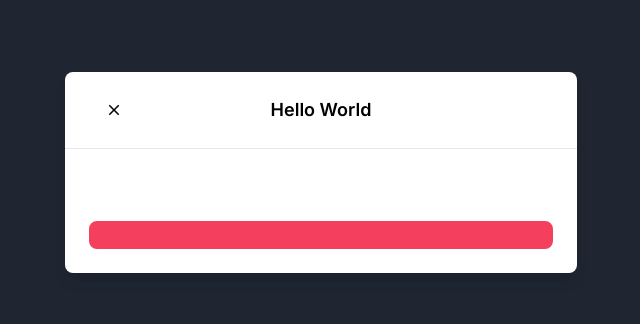
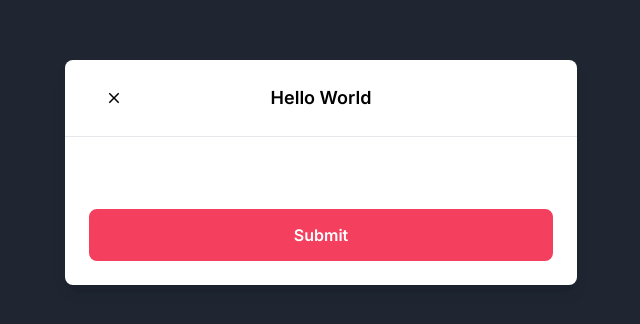
Before and after one commit to briannguy3n/freegroceries, a Next.js app: page / in a window 1280 px wide. Shown: the part 228-552 px from the top of the page, without its empty margins (319-959 px from the left). Built offline with nearby package versions, Linux system fonts and the light colour scheme.

Commit message:
Update layout.tsx

```diff
--- a/app/layout.tsx
+++ b/app/layout.tsx
@@ -23,7 +23,7 @@ export default function RootLayout({
       <body className={inter.className}>{children}
       <ClientOnly>
         <HomePage />
-        <Modal title="Hello World" isOpen />
+        <Modal actionLabel="Submit" title="Hello World" isOpen />
         <Sidebar />
 
       </ClientOnly>
```
